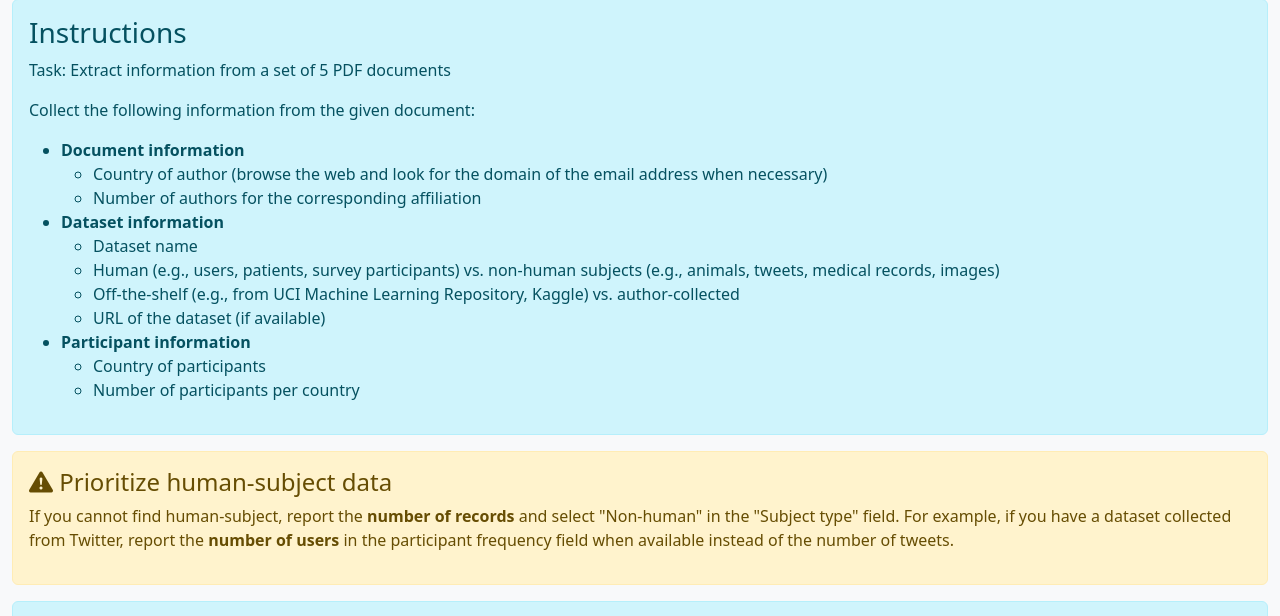
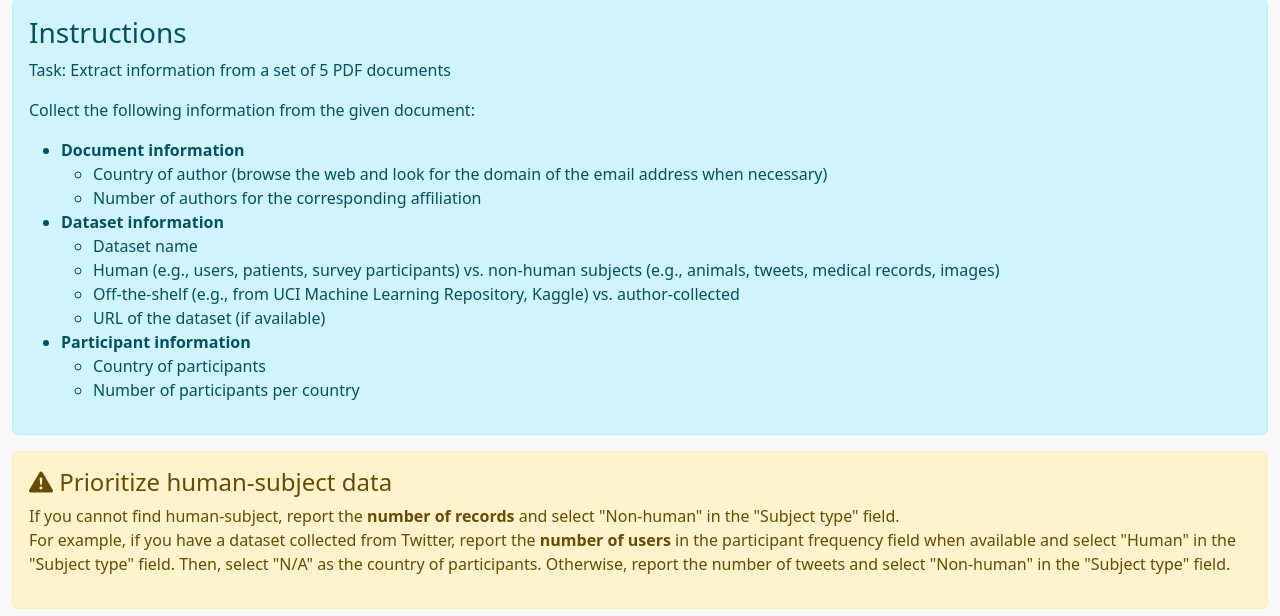
Before and after one commit to aliakbars/facct-tutorial, a FastAPI app: template static/templates/index.html in a window 1280 px wide. Shown: the part 153-769 px from the top of the page. Run offline with FastAPI, Linux system fonts and the light colour scheme; the template is opened without the code that fills it, so the values that code supplies are empty.

Commit message:
Update pre-task info

```diff
--- a/static/templates/index.html
+++ b/static/templates/index.html
@@ -116,10 +116,11 @@
             <h4><i class="bi bi-exclamation-triangle-fill" style="vertical-align: top;"></i> Prioritize human-subject data</h4>
             <p>
                 If you cannot find human-subject, report the <strong>number of
-                records</strong> and select "Non-human" in the "Subject type" field.
+                records</strong> and select "Non-human" in the "Subject type" field.<br>
                 For example, if you have a dataset collected from Twitter, report the <strong>number of users</strong>
-                in the participant frequency field
-                when available instead of the number of tweets.
+                in the participant frequency field when available and select "Human" in the "Subject type" field.
+                Then, select "N/A" as the country of participants.
+                Otherwise, report the number of tweets and select "Non-human" in the "Subject type" field.
             </p>
         </div>
 
```
